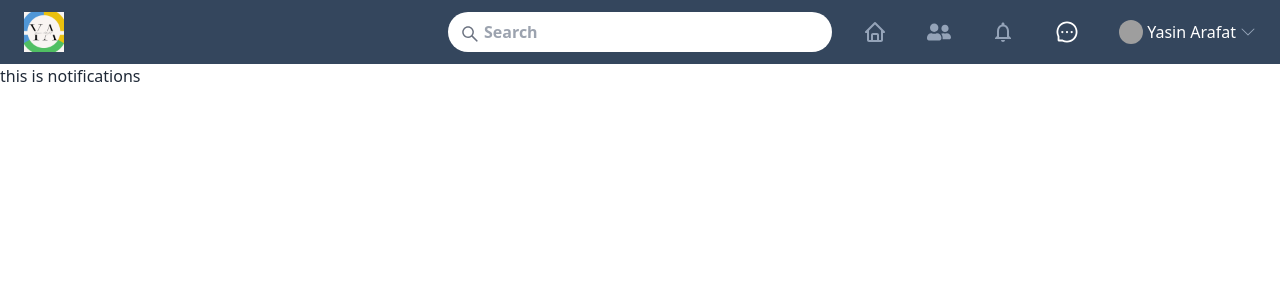
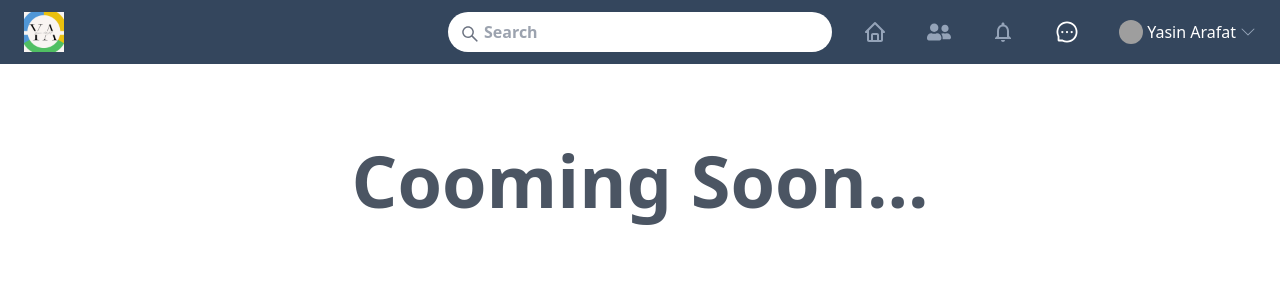
Before and after one commit to ArafatSadi1/social-medial, a React (Create React App) app: page /message in a window 1280 px wide. Shown: the top 300 px of the page. Built offline with nearby package versions, Linux system fonts and the light colour scheme; grey boxes are pictures that could not be loaded.

Commit message:
almost done

```diff
--- a/src/components/Friends/Friends.js
+++ b/src/components/Friends/Friends.js
@@ -2,8 +2,8 @@ import React from 'react';
 
 const Friends = () => {
     return (
-        <div>
-            this is friends
+        <div className='max-w-[1300px] mx-auto'>
+            <h2 className='text-center text-7xl font-bold text-gray-600 mt-20'>Cooming Soon...</h2>
         </div>
     );
 };
--- a/src/components/Message/Message.js
+++ b/src/components/Message/Message.js
@@ -1,11 +1,13 @@
-import React from 'react';
+import React from "react";
 
 const Message = () => {
-    return (
-        <div>
-            this is notifications
-        </div>
-    );
+  return (
+    <div className="max-w-[1300px] mx-auto">
+      <h2 className="text-center text-7xl font-bold text-gray-600 mt-20">
+        Cooming Soon...
+      </h2>
+    </div>
+  );
 };
 
 export default Message;
--- a/src/components/Navbar/Navbar.js
+++ b/src/components/Navbar/Navbar.js
@@ -45,7 +45,7 @@ const Navbar = () => {
         </NavLink>
       </span>
       <span>
-        <div class="avatar flex justify-center items-center">
+        <div class="avatar flex justify-center items-center cursor-pointer">
           <div class="w-6 rounded-full">
             <img src={profile} />
           </div>
--- a/src/components/Notifications/Notifications.js
+++ b/src/components/Notifications/Notifications.js
@@ -1,11 +1,13 @@
-import React from 'react';
+import React from "react";
 
 const Notifications = () => {
-    return (
-        <div>
-            this is notifications
-        </div>
-    );
+  return (
+    <div className="max-w-[1300px] mx-auto">
+      <h2 className="text-center text-7xl font-bold text-gray-600 mt-20">
+        Cooming Soon...
+      </h2>
+    </div>
+  );
 };
 
 export default Notifications;
```
